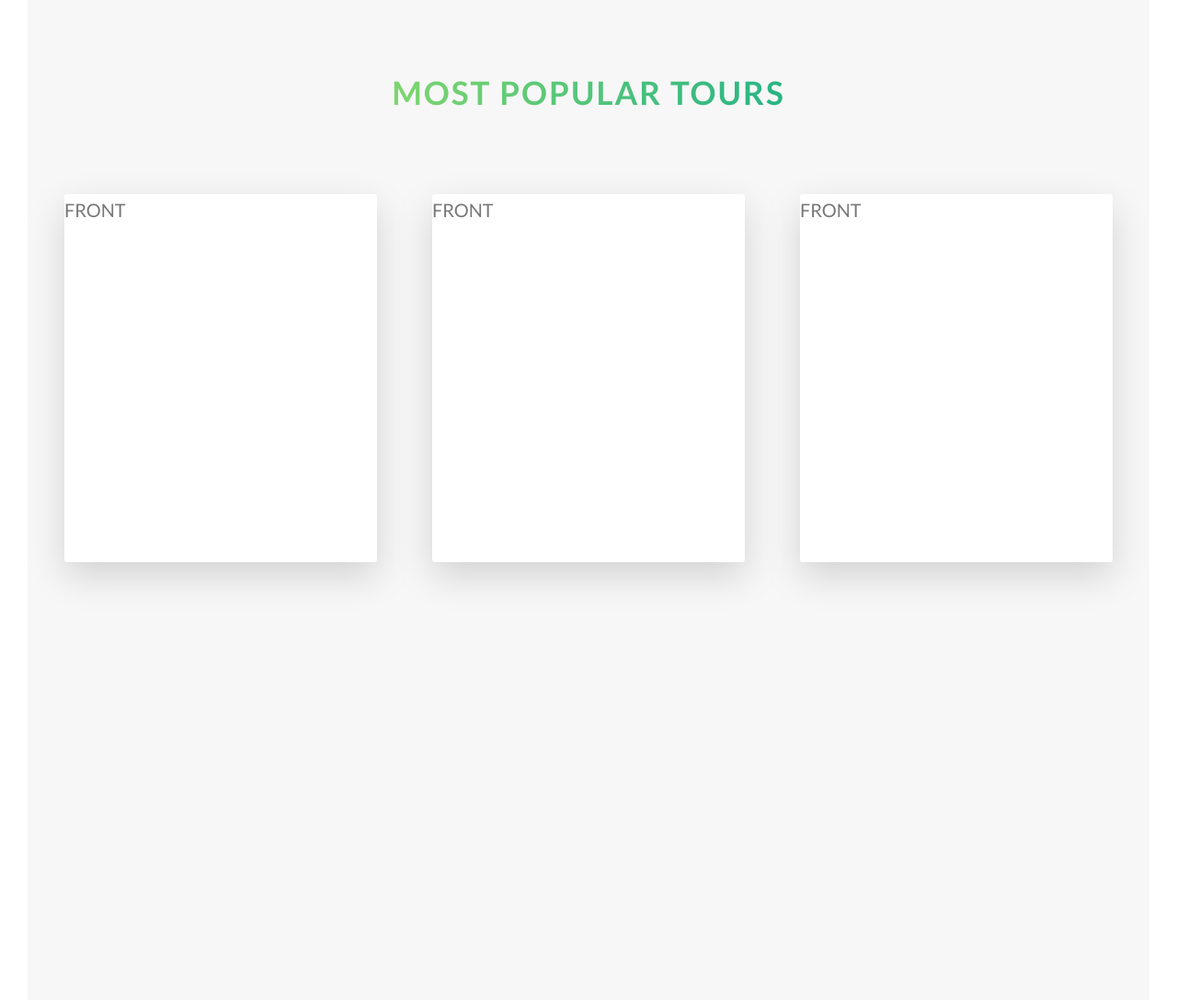
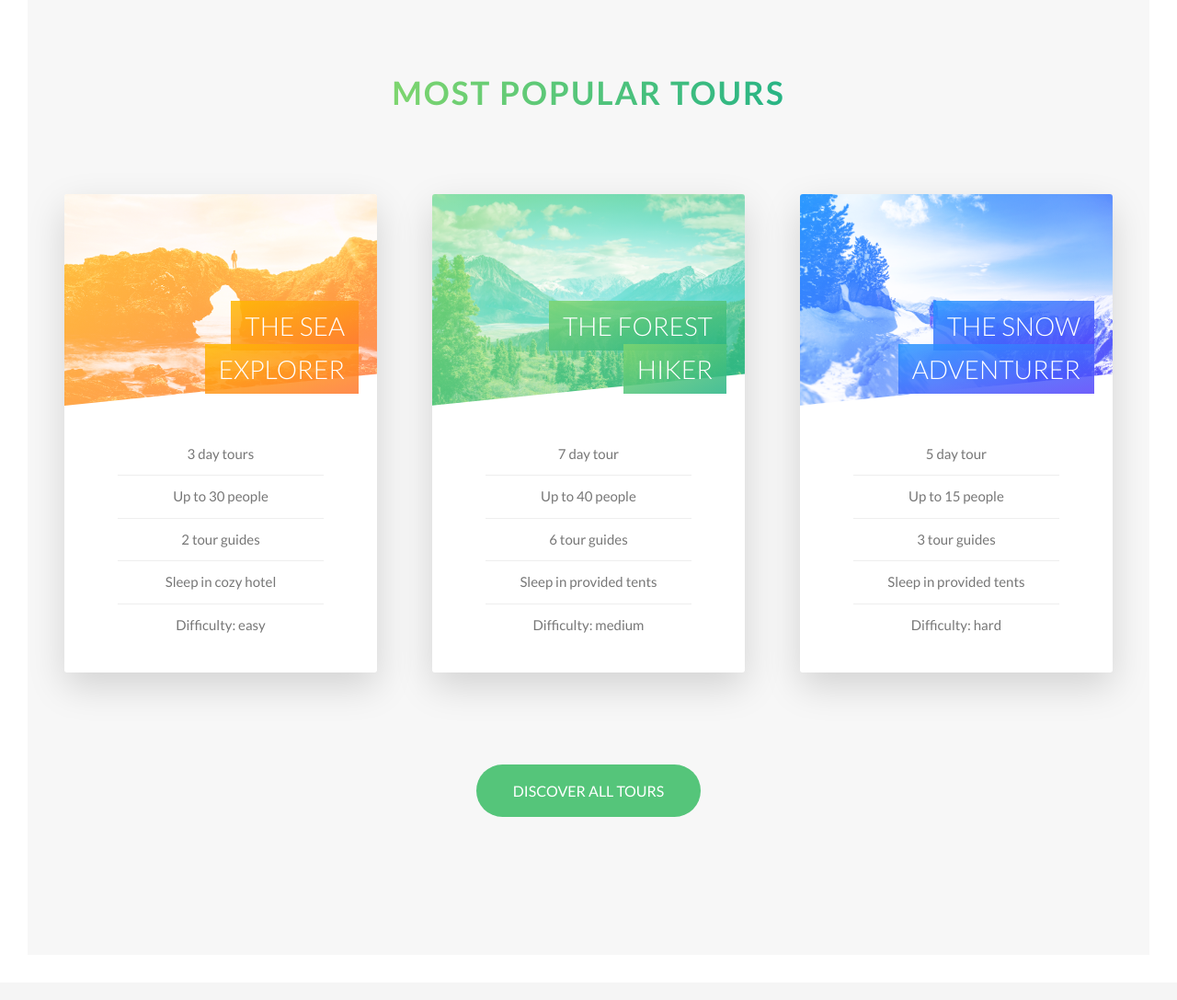
Before and after one commit to ccquach/advanced-css-and-sass-course, a PHP site: page / in a window 1280 px wide. Shown: the part 2336-3423 px from the top of the page at 92% size. After the commit the page ends 3224 px from the top, so only its background shows below. Run offline with PHP 8.4, Linux system fonts and the light colour scheme.

Commit message:
Natours - add tour cards front and back side content and styles

```diff
--- a/Natours/css/style.css
+++ b/Natours/css/style.css
@@ -101,6 +101,12 @@ body {
 .u-margin-bottom-big {
   margin-bottom: 8rem; }
 
+.u-margin-top-big {
+  margin-top: 8rem; }
+
+.u-margin-top-huge {
+  margin-top: 10rem; }
+
 .btn:link, .btn:visited {
   font-size: 1.6rem;
   text-transform: uppercase;
@@ -140,6 +146,12 @@ body {
   .btn--white::after {
     background-color: #fff; }
 
+.btn--green {
+  background-color: #55c57a;
+  color: #fff; }
+  .btn--green::after {
+    background-color: #55c57a; }
+
 .btn--animated {
   animation: moveInBottom 1s ease-out 0.75s;
   animation-fill-mode: backwards; }
@@ -167,7 +179,7 @@ body {
   -moz-perspective: 150rem;
   perspective: 150rem;
   position: relative;
-  height: 40rem; }
+  height: 52rem; }
   .card__side {
     font-size: 2rem;
     height: 100%;
@@ -178,6 +190,7 @@ body {
     width: 100%;
     backface-visibility: hidden;
     border-radius: 3px;
+    overflow: hidden;
     box-shadow: 0 1.5rem 4rem rgba(0, 0, 0, 0.15); }
     .card__side--front {
       background-color: #fff; }
@@ -193,6 +206,66 @@ body {
     transform: rotateY(-180deg); }
   .card:hover .card__side--back {
     transform: rotateY(0); }
+  .card__picture {
+    height: 23rem;
+    background-size: cover;
+    background-blend-mode: screen;
+    -webkit-clip-path: polygon(0 0, 100% 0, 100% 85%, 0 100%);
+    clip-path: polygon(0 0, 100% 0, 100% 85%, 0 100%); }
+    .card__picture--1 {
+      background-image: linear-gradient(to right bottom, #ffb900, #ff7730), url("../img/nat-5.jpg"); }
+    .card__picture--2 {
+      background-image: linear-gradient(to right bottom, #7ed56f, #28b485), url("../img/nat-6.jpg"); }
+    .card__picture--3 {
+      background-image: linear-gradient(to right bottom, #2998ff, #5643fa), url("../img/nat-7.jpg"); }
+  .card__heading {
+    font-size: 2.8rem;
+    font-weight: 300;
+    text-transform: uppercase;
+    text-align: right;
+    color: #fff;
+    position: absolute;
+    top: 12rem;
+    right: 2rem;
+    width: 70%; }
+  .card__heading-span {
+    padding: 1rem 1.5rem;
+    -webkit-box-decoration-break: clone;
+    box-decoration-break: clone; }
+    .card__heading-span--1 {
+      background-image: linear-gradient(to right bottom, rgba(255, 185, 0, 0.85), rgba(255, 119, 48, 0.85)); }
+    .card__heading-span--2 {
+      background-image: linear-gradient(to right bottom, rgba(126, 213, 111, 0.85), rgba(40, 180, 133, 0.85)); }
+    .card__heading-span--3 {
+      background-image: linear-gradient(to right bottom, rgba(41, 152, 255, 0.85), rgba(86, 67, 250, 0.85)); }
+  .card__details {
+    padding: 3rem; }
+    .card__details ul {
+      list-style: none;
+      width: 80%;
+      margin: 0 auto; }
+      .card__details ul li {
+        text-align: center;
+        font-size: 1.5rem;
+        padding: 1rem; }
+        .card__details ul li:not(:last-child) {
+          border-bottom: 1px solid #eee; }
+  .card__cta {
+    position: absolute;
+    top: 50%;
+    left: 50%;
+    transform: translate(-50%, -50%);
+    width: 90%;
+    text-align: center; }
+  .card__price-box {
+    color: #fff;
+    margin-bottom: 8rem; }
+  .card__price-only {
+    font-size: 1.4rem;
+    text-transform: uppercase; }
+  .card__price-value {
+    font-size: 6rem;
+    font-weight: 100; }
 
 .composition {
   position: relative; }
@@ -274,6 +347,7 @@ body {
   background-image: linear-gradient(to right bottom, rgba(126, 213, 111, 0.8), rgba(40, 180, 133, 0.8)), url("../img/hero.jpg");
   background-size: cover;
   background-position: top;
+  -webkit-clip-path: polygon(0 0, 100% 0, 100% 75vh, 0 100%);
   clip-path: polygon(0 0, 100% 0, 100% 75vh, 0 100%);
   position: relative; }
   .header__logo-box {
@@ -305,5 +379,5 @@ body {
 
 .section-tours {
   background-color: #f7f7f7;
-  padding: 30rem 0 50rem 0;
+  padding: 30rem 0 15rem 0;
   margin-top: -15rem; }
--- a/Natours/index.html
+++ b/Natours/index.html
@@ -106,33 +106,102 @@
                 <div class="col-1-of-3">
                     <div class="card">
                         <div class="card__side card__side--front">
-                            FRONT
+                            <div class="card__picture card__picture--1">
+                                &nbsp;
+                            </div>
+                            <h4 class="card__heading">
+                                <span class="card__heading-span card__heading-span--1">
+                                    The sea explorer
+                                </span>
+                            </h4>
+                            <div class="card__details">
+                                <ul>
+                                    <li>3 day tours</li>
+                                    <li>Up to 30 people</li>
+                                    <li>2 tour guides</li>
+                                    <li>Sleep in cozy hotel</li>
+                                    <li>Difficulty: easy</li>
+                                </ul>
+                            </div>
                         </div>
                         <div class="card__side card__side--back card__side--back-1">
-                            BACK
+                            <div class="card__cta">
+                                <div class="card__price-box">
+                                    <p class="card__price-only">Only</p>
+                                    <p class="card__price-value">$297</p>
+                                </div>
+                                <a href="#" class="btn btn--white">Book now!</a>
+                            </div>
                         </div>
                     </div>
                 </div>
                 <div class="col-1-of-3">
                     <div class="card">
                         <div class="card__side card__side--front">
-                            FRONT
+                            <div class="card__picture card__picture--2">
+                                &nbsp;
+                            </div>
+                            <h4 class="card__heading">
+                                <span class="card__heading-span card__heading-span--2">
+                                    The forest hiker
+                                </span>
+                            </h4>
+                            <div class="card__details">
+                                <ul>
+                                    <li>7 day tour</li>
+                                    <li>Up to 40 people</li>
+                                    <li>6 tour guides</li>
+                                    <li>Sleep in provided tents</li>
+                                    <li>Difficulty: medium</li>
+                                </ul>
+                            </div>
                         </div>
                         <div class="card__side card__side--back card__side--back-2">
-                            BACK
+                            <div class="card__cta">
+                                <div class="card__price-box">
+                                    <p class="card__price-only">Only</p>
+                                    <p class="card__price-value">$497</p>
+                                </div>
+                                <a href="#" class="btn btn--white">Book now!</a>
+                            </div>
                         </div>
                     </div>
                 </div>
                 <div class="col-1-of-3">
                     <div class="card">
                         <div class="card__side card__side--front">
-                            FRONT
+                            <div class="card__picture card__picture--3">
+                                &nbsp;
+                            </div>
+                            <h4 class="card__heading">
+                                <span class="card__heading-span card__heading-span--3">
+                                    The snow adventurer
+                                </span>
+                            </h4>
+                            <div class="card__details">
+                                <ul>
+                                    <li>5 day tour</li>
+                                    <li>Up to 15 people</li>
+                                    <li>3 tour guides</li>
+                                    <li>Sleep in provided tents</li>
+                                    <li>Difficulty: hard</li>
+                                </ul>
+                            </div>
                         </div>
                         <div class="card__side card__side--back card__side--back-3">
-                            BACK
+                            <div class="card__cta">
+                                <div class="card__price-box">
+                                    <p class="card__price-only">Only</p>
+                                    <p class="card__price-value">$897</p>
+                                </div>
+                                <a href="#" class="btn btn--white">Book now!</a>
+                            </div>
                         </div>
                     </div>
                 </div>
+            </div>
+            <div class="u-center-text u-margin-top-huge">
+                <a href="#" class="btn btn--green">Discover all tours</a>
             </div>
         </section>
     </main>
--- a/Natours/sass/abstracts/_variables.scss
+++ b/Natours/sass/abstracts/_variables.scss
@@ -10,6 +10,7 @@ $color-tertiary-light: #2998ff;
 $color-tertiary-dark: #5643fa;
 
 $color-grey-light-1: #f7f7f7;
+$color-grey-light-2: #eee;
 
 $color-grey-dark: #777;
 $color-white: #fff;
--- a/Natours/sass/base/_utilities.scss
+++ b/Natours/sass/base/_utilities.scss
@@ -11,3 +11,10 @@
 .u-margin-bottom-big {
   margin-bottom: 8rem;
 }
+
+.u-margin-top-big {
+  margin-top: 8rem;
+}
+.u-margin-top-huge {
+  margin-top: 10rem;
+}
--- a/Natours/sass/components/_button.scss
+++ b/Natours/sass/components/_button.scss
@@ -48,6 +48,15 @@
     }
   }
 
+  &--green {
+    background-color: $color-primary;
+    color: $color-white;
+
+    &::after {
+      background-color: $color-primary;
+    }
+  }
+
   &--animated {
     animation: moveInBottom 1s ease-out 0.75s;
     animation-fill-mode: backwards;
--- a/Natours/sass/components/_card.scss
+++ b/Natours/sass/components/_card.scss
@@ -1,8 +1,9 @@
 .card {
+  // FUNCTIONALITY
   -moz-perspective: 150rem;
   perspective: 150rem;
   position: relative;
-  height: 40rem;
+  height: 52rem;
 
   &__side {
     font-size: 2rem;
@@ -14,6 +15,7 @@
     width: 100%;
     backface-visibility: hidden;
     border-radius: 3px;
+    overflow: hidden;
     box-shadow: 0 1.5rem 4rem rgba($color-black, 0.15);
 
     &--front {
@@ -52,4 +54,110 @@
   &:hover &__side--back {
     transform: rotateY(0);
   }
+  // FRONT SIDE STYLES
+  &__picture {
+    height: 23rem;
+    background-size: cover;
+    background-blend-mode: screen;
+    -webkit-clip-path: polygon(0 0, 100% 0, 100% 85%, 0 100%);
+    clip-path: polygon(0 0, 100% 0, 100% 85%, 0 100%);
+    &--1 {
+      background-image: linear-gradient(
+          to right bottom,
+          $color-secondary-light,
+          $color-secondary-dark
+        ),
+        url('../img/nat-5.jpg');
+    }
+    &--2 {
+      background-image: linear-gradient(
+          to right bottom,
+          $color-primary-light,
+          $color-primary-dark
+        ),
+        url('../img/nat-6.jpg');
+    }
+    &--3 {
+      background-image: linear-gradient(
+          to right bottom,
+          $color-tertiary-light,
+          $color-tertiary-dark
+        ),
+        url('../img/nat-7.jpg');
+    }
+  }
+  &__heading {
+    font-size: 2.8rem;
+    font-weight: 300;
+    text-transform: uppercase;
+    text-align: right;
+    color: $color-white;
+    position: absolute;
+    top: 12rem;
+    right: 2rem;
+    width: 70%;
+  }
+  &__heading-span {
+    padding: 1rem 1.5rem;
+    -webkit-box-decoration-break: clone;
+    box-decoration-break: clone;
+    &--1 {
+      background-image: linear-gradient(
+        to right bottom,
+        rgba($color-secondary-light, 0.85),
+        rgba($color-secondary-dark, 0.85)
+      );
+    }
+    &--2 {
+      background-image: linear-gradient(
+        to right bottom,
+        rgba($color-primary-light, 0.85),
+        rgba($color-primary-dark, 0.85)
+      );
+    }
+    &--3 {
+      background-image: linear-gradient(
+        to right bottom,
+        rgba($color-tertiary-light, 0.85),
+        rgba($color-tertiary-dark, 0.85)
+      );
+    }
+  }
+  &__details {
+    padding: 3rem;
+    ul {
+      list-style: none;
+      width: 80%;
+      margin: 0 auto;
+      li {
+        text-align: center;
+        font-size: 1.5rem;
+        padding: 1rem;
+        &:not(:last-child) {
+          border-bottom: 1px solid $color-grey-light-2;
+        }
+      }
+    }
+  }
+  // BACK SIDE STYLES
+  &__cta {
+    position: absolute;
+    top: 50%;
+    left: 50%;
+    transform: translate(-50%, -50%);
+    width: 90%;
+    text-align: center;
+  }
+  &__price-box {
+    color: $color-white;
+    margin-bottom: 8rem;
+  }
+  &__price-only {
+    font-size: 1.4rem;
+    text-transform: uppercase;
+  }
+  &__price-value {
+    font-size: 6rem;
+    font-weight: 100;
+  }
 }
--- a/Natours/sass/layout/_header.scss
+++ b/Natours/sass/layout/_header.scss
@@ -8,6 +8,7 @@
     url('../img/hero.jpg');
   background-size: cover;
   background-position: top;
+  -webkit-clip-path: polygon(0 0, 100% 0, 100% 75vh, 0 100%);
   clip-path: polygon(0 0, 100% 0, 100% 75vh, 0 100%);
   position: relative;
 
--- a/Natours/sass/pages/_home.scss
+++ b/Natours/sass/pages/_home.scss
@@ -23,6 +23,6 @@
 
 .section-tours {
   background-color: $color-grey-light-1;
-  padding: 30rem 0 50rem 0;
+  padding: 30rem 0 15rem 0;
   margin-top: -15rem;
 }
```
